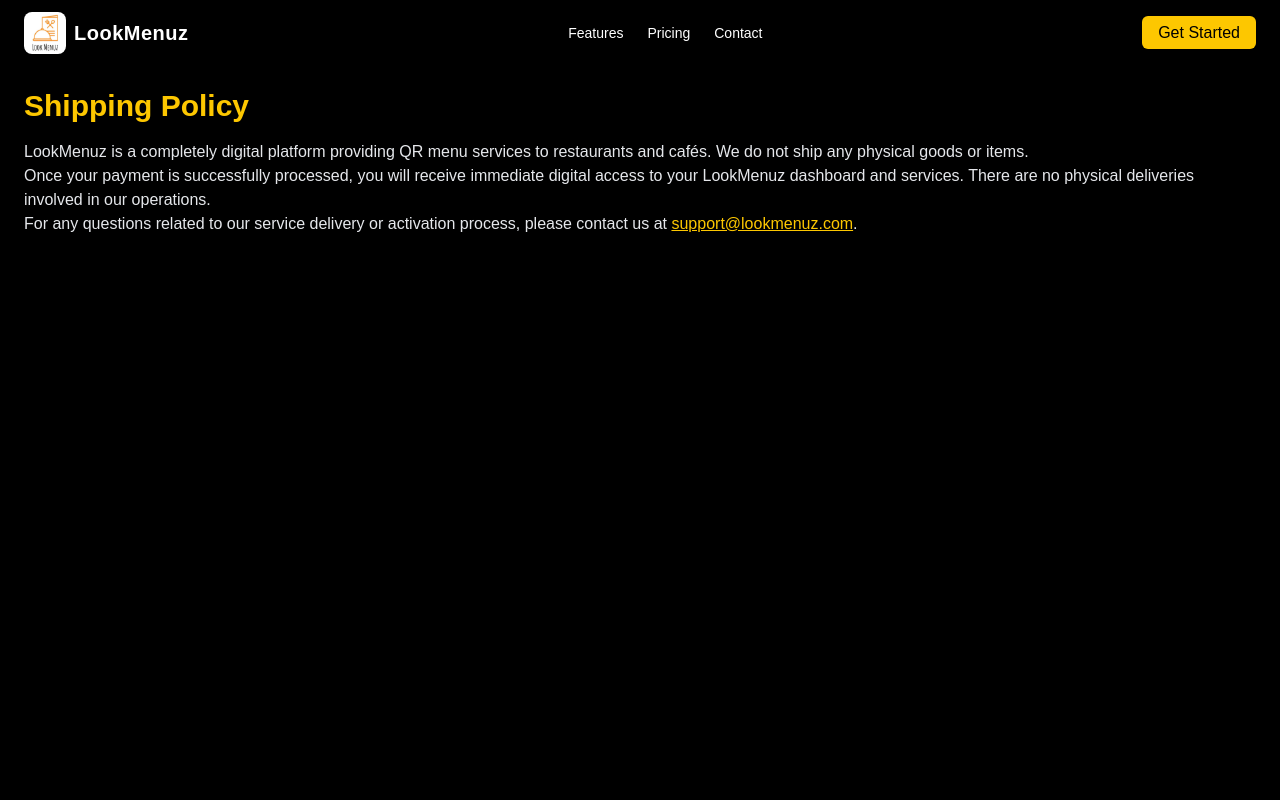
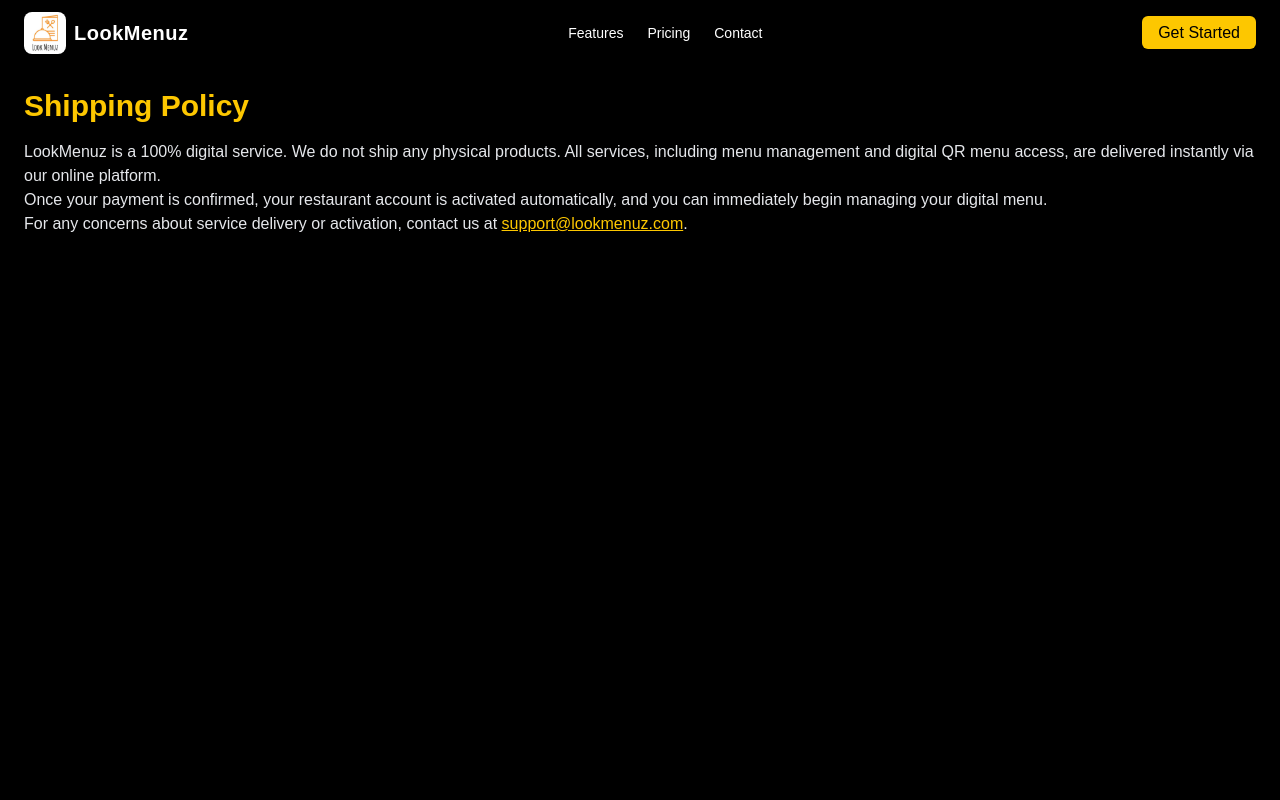
Before and after one commit to Zayed-Attar/lookmenuz-site, a Next.js app: page /shipping-policy in a window 1280 px wide. Shown: the top 800 px of the page. Built offline with nearby package versions, Linux system fonts and the light colour scheme.

Commit message:
Fix shipping-policy 404 issue

```diff
--- a/src/pages/shipping-policy.tsx
+++ b/src/pages/shipping-policy.tsx
@@ -7,7 +7,7 @@
         <title>Shipping Policy | LookMenuz</title>
         <meta
           name="description"
-          content="LookMenuz provides digital SaaS services and does not involve physical shipping. Learn about our service delivery process here."
+          content="LookMenuz is a fully digital platform offering instant online services without any physical shipping."
         />
       </Head>
 
@@ -17,19 +17,19 @@
         </h1>
 
         <p>
-          LookMenuz is a completely digital platform providing QR menu services
-          to restaurants and cafés. We do not ship any physical goods or items.
+          LookMenuz is a 100% digital service. We do not ship any physical
+          products. All services, including menu management and digital QR menu
+          access, are delivered instantly via our online platform.
         </p>
 
         <p>
-          Once your payment is successfully processed, you will receive
-          immediate digital access to your LookMenuz dashboard and services.
-          There are no physical deliveries involved in our operations.
+          Once your payment is confirmed, your restaurant account is activated
+          automatically, and you can immediately begin managing your digital
+          menu.
         </p>
 
         <p>
-          For any questions related to our service delivery or activation
-          process, please contact us at{" "}
+          For any concerns about service delivery or activation, contact us at{" "}
           <a
             href="mailto:support@lookmenuz.com"
             className="text-yellow-400 underline"
```
